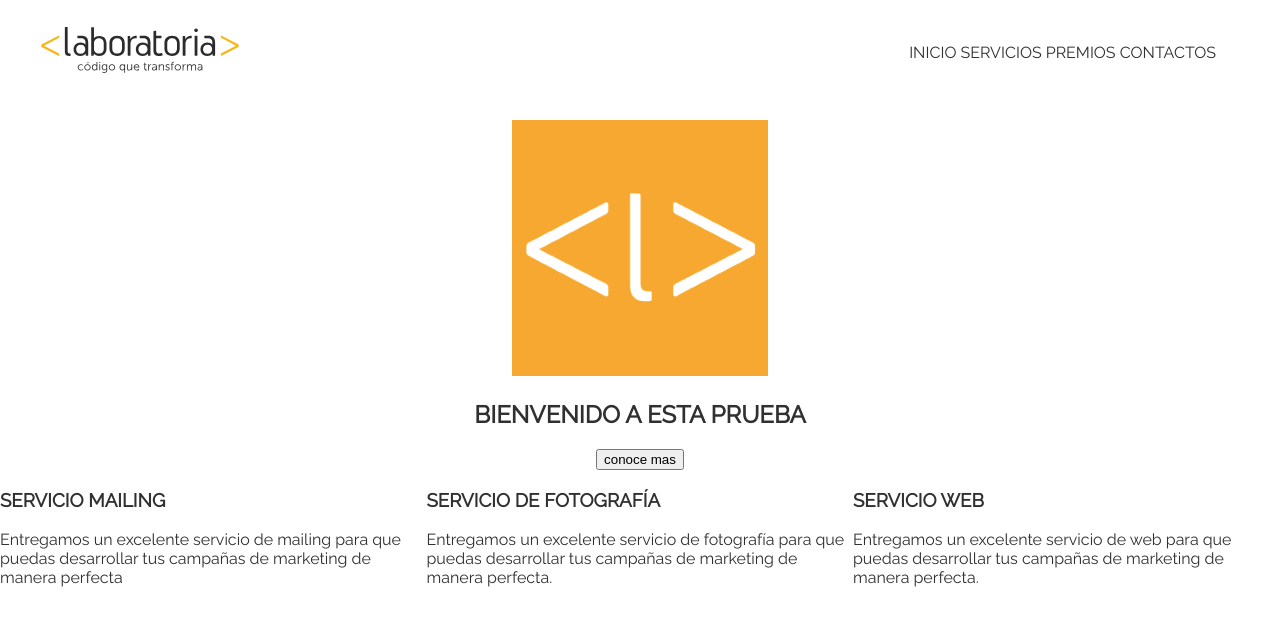
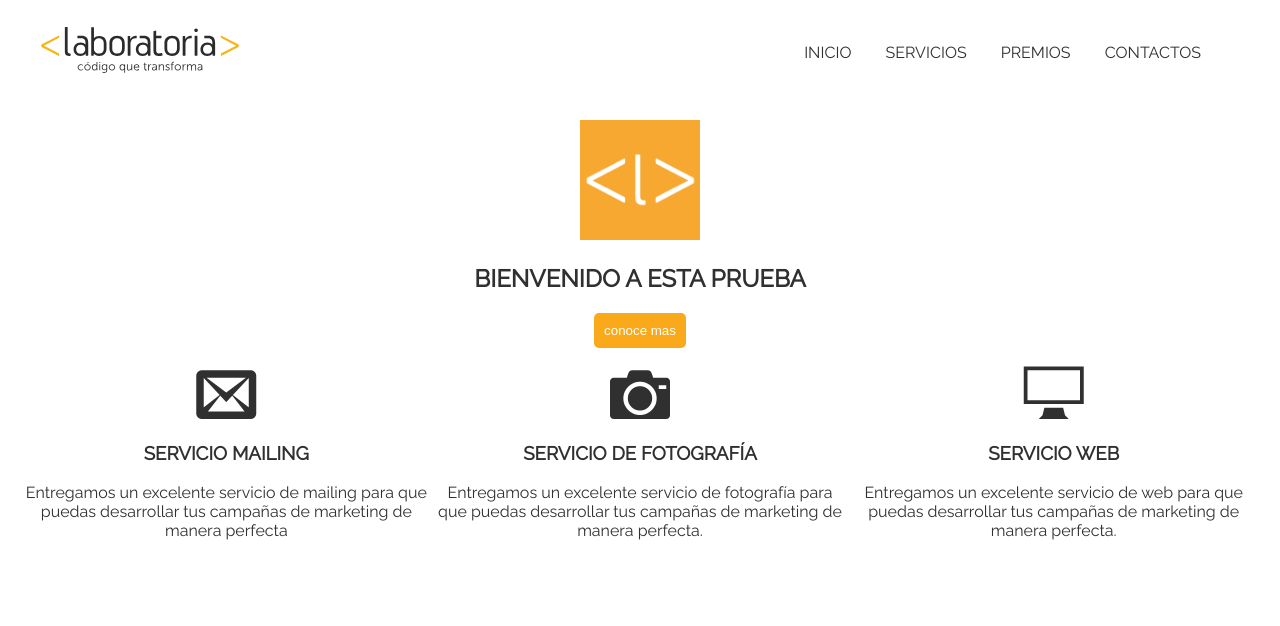
Before and after one commit to stephaniewv/seminar-css, a plain HTML site: page index.html in a window 1280 px wide. Drawn offline with Linux system fonts and the light colour scheme; files that its build step writes are made by us from their sources; files whose address does not match are found by name.

Commit message:
Actualización

```diff
--- a/css/main.css
+++ b/css/main.css
@@ -32,6 +32,7 @@ body {
 header {
     position: relative;
   }
+
 nav {
     position: absolute;
     right: 5%;
@@ -46,5 +47,37 @@ body {
 
 div {
     display: inline-block;
-    width: 33%;
+    width: 32%;
   }
+
+span{
+      font-size: 60px;
+  }
+s
+body section:last-child{
+      margin-top: 30px 50px 0 60px;
+
+  }
+
+img[alt='laboratoria']{
+      width: 120px;
+  }
+
+
+button {
+    padding: 10px;
+    background-color: #f9a91a;
+    color: #fff;
+    border: 0;
+    border-radius: 5px;
+    font-weight: 600px;
+    margin-bottom: 15px;
+  }
+
+span:hover {
+    color: #f9a91a;
+  }
+
+.box-header ul li {
+margin: 0 15px;
+  }
--- a/index.html
+++ b/index.html
@@ -4,7 +4,7 @@
     <meta charset="utf-8">
     <title>Bienvenido a esta prueba</title>
     <link href="https://fonts.googleapis.com/css?family=Raleway" rel="stylesheet">
-    <link rel="stylesheet" href="assets/icons/icomoon/style.css">
+    <link rel="stylesheet" href="assets/icons/style.css">
     <link rel="stylesheet" href="css/main.css">
   </head>
   <body>
@@ -30,21 +30,24 @@
       <button type="button" name="button">conoce mas</button>
     </section>
     <!--div*3>span+h3+p-->
+
+    <section>
         <div>
-      <span></span>
+            <span class ="icon-envelop"></span>
             <h3 class="text-uppercase">SERVICIO MAILING</h3>
             <p>Entregamos un excelente servicio de mailing para que puedas desarrollar tus campañas de marketing de manera perfecta</p>
           </div>
           <div>
-      <span></span>
+            <span class ="icon-camera"></span>
             <h3 class="text-uppercase">SERVICIO DE FOTOGRAFÍA</h3>
             <p>Entregamos un excelente servicio de fotografía para que puedas desarrollar tus campañas de marketing de manera perfecta.</p>
           </div>
           <div>
-      <span></span>
+            <span class ="icon-display"></span>
             <h3 class="text-uppercase">SERVICIO WEB</h3>
             <p>Entregamos un excelente servicio de web para que puedas desarrollar tus campañas de marketing de manera perfecta.</p>
           </div>
+    </section>
     <script type="text/javascript"></script>
   </body>
 </html>
```
Lines whose indentation alone changed are shown as unchanged.
